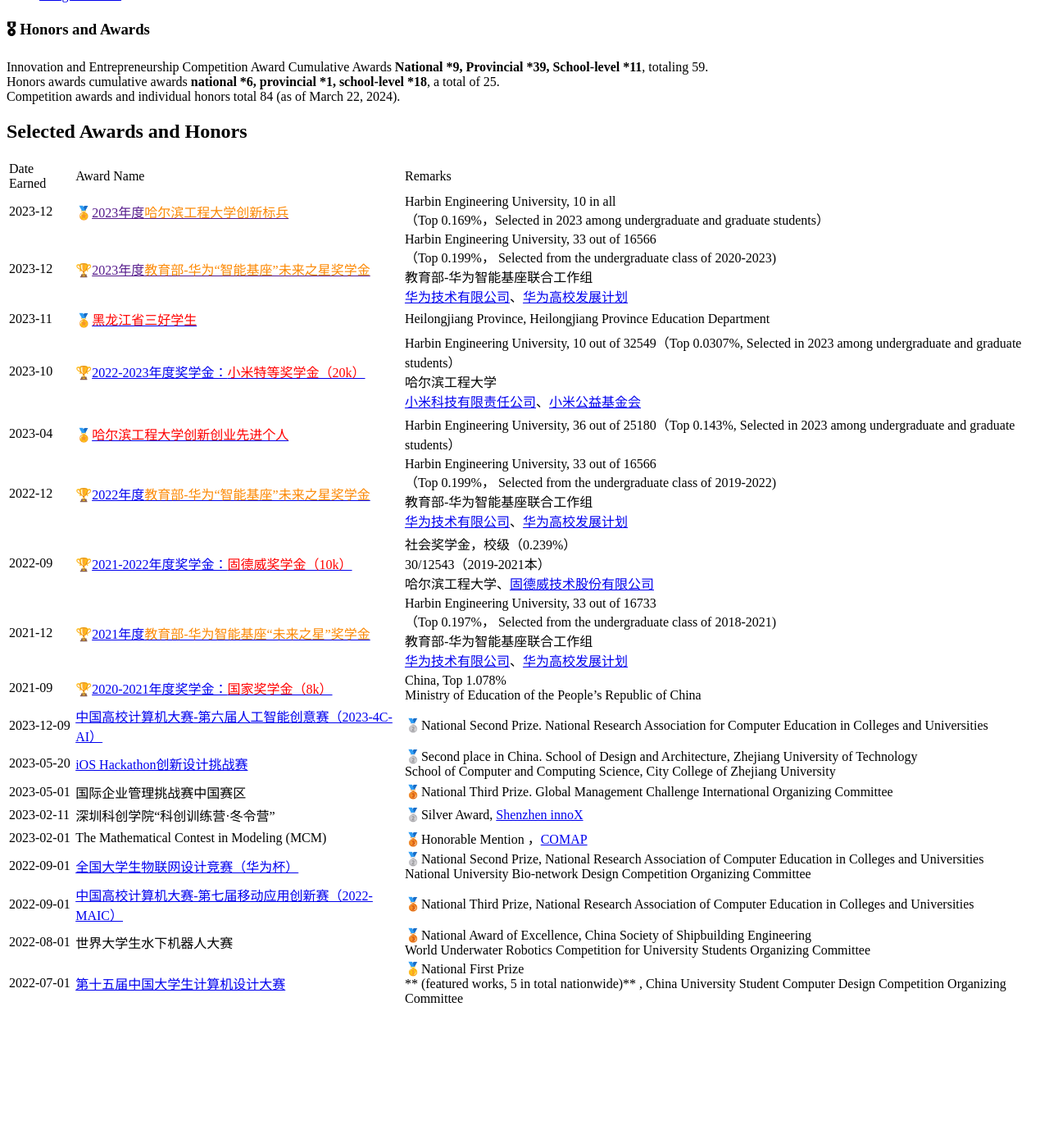
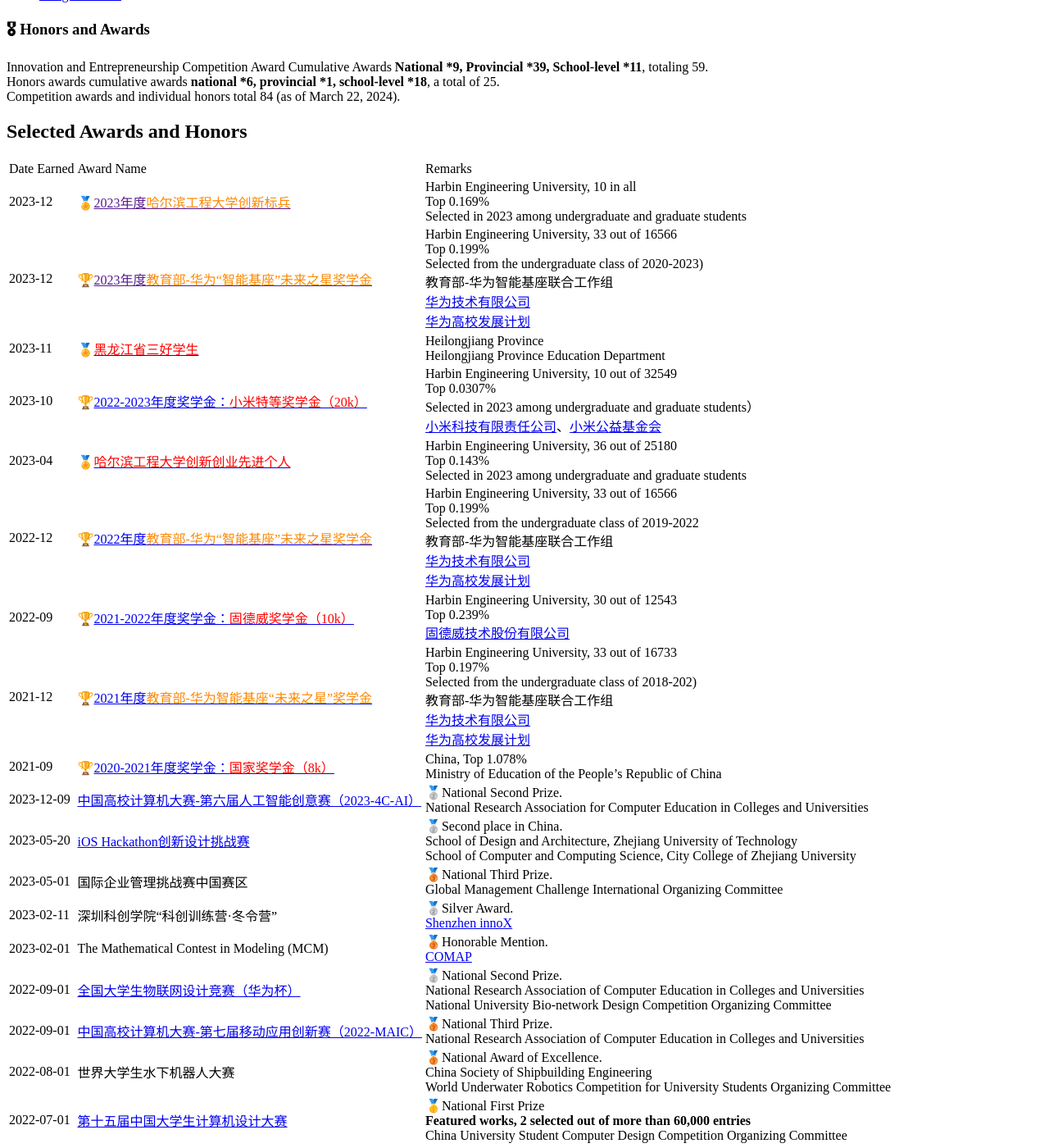
Before and after one commit to yisuanwang/yisuanwang.github.io, a Jekyll site: the page built from _pages/includes/honers.md, in a window 1280 px wide and 1400 px high, scrolled down 434 px. Shown: the whole window at 82% size. Built offline with Jekyll 4.4.1, drawn with Linux system fonts in a browser that asks for light colours; our own code applies the rules of GitHub Pages for plain Markdown files; before the commit the page ends 1672 px from its top, so only the background shows below that.

Commit message:
2024-0323-1

```diff
--- a/_pages/includes/honers.md
+++ b/_pages/includes/honers.md
@@ -7,24 +7,24 @@
 ## Selected Awards and Honors
 
 | Date Earned | Award Name | Remarks |
-| 2023-12| 🏅[2023年度<font color="#fc8803">哈尔滨工程大学创新标兵</font>]()| Harbin Engineering University, 10 in all <br>（Top 0.169%，Selected in 2023 among undergraduate and graduate students） |
-| 2023-12| 🏆️[2023年度<font color="#fc8803">教育部-华为“智能基座”未来之星奖学金</font>]() | Harbin Engineering University, 33 out of 16566 <br>（Top 0.199%， Selected from the undergraduate class of 2020-2023) <br> 教育部-华为智能基座联合工作组<br>[华为技术有限公司](https://huawei.com)、[华为高校发展计划](https://edu.hicomputing.huawei.com/) |
-| 2023-11| 🏅[<font color="#ff0000">黑龙江省三好学生</font>](http://cstc.hrbeu.edu.cn/2023/1108/c3688a318900/page.htm)| Heilongjiang Province, Heilongjiang Province Education Department |
-| 2023-10| 🏆[2022-2023年度奖学金：<font color="#ff0000">小米特等奖学金（20k）</font>](http://camel.hrbeu.edu.cn/2023/1011/c1233a316856/page.htm) | Harbin Engineering University, 10 out of 32549（Top 0.0307%, Selected in 2023 among undergraduate and graduate students）<br>哈尔滨工程大学<br>[小米科技有限责任公司](https://www.mi.com/)、[小米公益基金会](https://www.mi.com/foundation/index) |
-| 2023-04| 🏅[<font color="#ff0000">哈尔滨工程大学创新创业先进个人</font>](http://qihang.hrbeu.edu.cn/2023/0418/c960a306931/page.htm)| Harbin Engineering University, 36 out of 25180（Top 0.143%, Selected in 2023 among undergraduate and graduate students）|
-| 2022-12| 🏆️[2022年度<font color="#fc8803">教育部-华为“智能基座”未来之星奖学金</font>](https://edu.hicomputing.huawei.com/winnerlist) | Harbin Engineering University, 33 out of 16566 <br>（Top 0.199%， Selected from the undergraduate class of 2019-2022) <br> 教育部-华为智能基座联合工作组<br>[华为技术有限公司](https://huawei.com)、[华为高校发展计划](https://edu.hicomputing.huawei.com/) |
-| 2022-09| 🏆[2021-2022年度奖学金：<font color="#ff0000">固德威奖学金（10k）</font>](http://cstc.hrbeu.edu.cn/2022/0930/c3688a298058/page.htm)| 社会奖学金，校级（0.239%）<br>30/12543（2019-2021本）<br>哈尔滨工程大学、[固德威技术股份有限公司](https://www.goodwe.com/about-goodwe/company-profile)|
-| 2021-12| 🏆[2021年度<font color="#fc8803">教育部-华为智能基座“未来之星”奖学金</font>](https://edu.hicomputing.huawei.com/winnerlist) | Harbin Engineering University, 33 out of 16733 <br>（Top 0.197%， Selected from the undergraduate class of 2018-2021) <br>教育部-华为智能基座联合工作组<br>[华为技术有限公司](https://huawei.com)、[华为高校发展计划](https://edu.hicomputing.huawei.com/) |
+| 2023-12| 🏅[2023年度<font color="#fc8803">哈尔滨工程大学创新标兵</font>]()| Harbin Engineering University, 10 in all <br> Top 0.169%<br> Selected in 2023 among undergraduate and graduate students |
+| 2023-12| 🏆️[2023年度<font color="#fc8803">教育部-华为“智能基座”未来之星奖学金</font>]() | Harbin Engineering University, 33 out of 16566 <br> Top 0.199%<br> Selected from the undergraduate class of 2020-2023) <br> 教育部-华为智能基座联合工作组<br>[华为技术有限公司](https://huawei.com)<br> [华为高校发展计划](https://edu.hicomputing.huawei.com/) |
+| 2023-11| 🏅[<font color="#ff0000">黑龙江省三好学生</font>](http://cstc.hrbeu.edu.cn/2023/1108/c3688a318900/page.htm)| Heilongjiang Province<br> Heilongjiang Province Education Department |
+| 2023-10| 🏆[2022-2023年度奖学金：<font color="#ff0000">小米特等奖学金（20k）</font>](http://camel.hrbeu.edu.cn/2023/1011/c1233a316856/page.htm) | Harbin Engineering University, 10 out of 32549<br> Top 0.0307%<br>  Selected in 2023 among undergraduate and graduate students）<br>[小米科技有限责任公司](https://www.mi.com/)、[小米公益基金会](https://www.mi.com/foundation/index) |
+| 2023-04| 🏅[<font color="#ff0000">哈尔滨工程大学创新创业先进个人</font>](http://qihang.hrbeu.edu.cn/2023/0418/c960a306931/page.htm)| Harbin Engineering University, 36 out of 25180<br> Top 0.143%<br>  Selected in 2023 among undergraduate and graduate students|
+| 2022-12| 🏆️[2022年度<font color="#fc8803">教育部-华为“智能基座”未来之星奖学金</font>](https://edu.hicomputing.huawei.com/winnerlist) | Harbin Engineering University, 33 out of 16566 <br>Top 0.199%<br>  Selected from the undergraduate class of 2019-2022 <br> 教育部-华为智能基座联合工作组<br>[华为技术有限公司](https://huawei.com)<br> [华为高校发展计划](https://edu.hicomputing.huawei.com/) |
+| 2022-09| 🏆[2021-2022年度奖学金：<font color="#ff0000">固德威奖学金（10k）</font>](http://cstc.hrbeu.edu.cn/2022/0930/c3688a298058/page.htm)| Harbin Engineering University, 30 out of 12543 <br>Top 0.239% <br>[固德威技术股份有限公司](https://www.goodwe.com/about-goodwe/company-profile)|
+| 2021-12| 🏆[2021年度<font color="#fc8803">教育部-华为智能基座“未来之星”奖学金</font>](https://edu.hicomputing.huawei.com/winnerlist) | Harbin Engineering University, 33 out of 16733 <br>Top 0.197%<br>Selected from the undergraduate class of 2018-202) <br>教育部-华为智能基座联合工作组<br>[华为技术有限公司](https://huawei.com)<br> [华为高校发展计划](https://edu.hicomputing.huawei.com/) |
 | 2021-09| 🏆[2020-2021年度奖学金：<font color="#ff0000">国家奖学金（8k）</font>](http://www.moe.gov.cn/jyb_xxgk/s5743/s5744/A05/202112/t20211216_587869.html) | China, Top 1.078% <br> Ministry of Education of the People's Republic of China |
-| 2023-12-09 | [中国高校计算机大赛-第六届人工智能创意赛（2023-4C-AI）](https://mp.weixin.qq.com/s/cMY3YsJgaUn4Ew4HvcQXeg) | 🥈National Second Prize. National Research Association for Computer Education in Colleges and Universities|
-| 2023-05-20 | [iOS Hackathon创新设计挑战赛](https://mp.weixin.qq.com/s/eFNMVKPZDiNbcwyC42HW3w) | 🥈Second place in China. School of Design and Architecture, Zhejiang University of Technology<br>School of Computer and Computing Science, City College of Zhejiang University |
-| 2023-05-01 | 国际企业管理挑战赛中国赛区| 🥉National Third Prize. Global Management Challenge International Organizing Committee |
-| 2023-02-11 | 深圳科创学院“科创训练营·冬令营” | 🥈Silver Award, [Shenzhen innoX](https://www.innoxsz.com/)|
-| 2023-02-01 | The Mathematical Contest in Modeling (MCM) | 🥉Honorable Mention ，[COMAP](https://www.comap.com/contests/mcm-icm)|
-| 2022-09-01 | [全国大学生物联网设计竞赛（华为杯）](http://iot.sjtu.edu.cn/show.aspx?info_lb=34&info_id=2916&flag=2)| 🥈National Second Prize, National Research Association of Computer Education in Colleges and Universities<br>National University Bio-network Design Competition Organizing Committee |
-| 2022-09-01 | [中国高校计算机大赛-第七届移动应用创新赛（2022-MAIC）](https://mp.weixin.qq.com/s/SLTUPYVuVnZEPulpZu5ZPw)| 🥉National Third Prize, National Research Association of Computer Education in Colleges and Universities |
-| 2022-08-01 | 世界大学生水下机器人大赛| 🥉National Award of Excellence, China Society of Shipbuilding Engineering<br>World Underwater Robotics Competition for University Students Organizing Committee |
-| 2022-07-01 | [第十五届中国大学生计算机设计大赛](https://2022.jsjds.com.cn/Backend/Common/file/download?name=d6qHRHfkPz81TnnGu8UfzFuRCH7DeDrc.pdf)| 🥇National First Prize<br>** (featured works, 5 in total nationwide)** , China University Student Computer Design Competition Organizing Committee |
+| 2023-12-09 | [中国高校计算机大赛-第六届人工智能创意赛（2023-4C-AI）](https://mp.weixin.qq.com/s/cMY3YsJgaUn4Ew4HvcQXeg) | 🥈National Second Prize.<br> National Research Association for Computer Education in Colleges and Universities|
+| 2023-05-20 | [iOS Hackathon创新设计挑战赛](https://mp.weixin.qq.com/s/eFNMVKPZDiNbcwyC42HW3w) | 🥈Second place in China.<br> School of Design and Architecture, Zhejiang University of Technology<br>School of Computer and Computing Science, City College of Zhejiang University |
+| 2023-05-01 | 国际企业管理挑战赛中国赛区| 🥉National Third Prize. <br>Global Management Challenge International Organizing Committee |
+| 2023-02-11 | 深圳科创学院“科创训练营·冬令营” | 🥈Silver Award.<br>[Shenzhen innoX](https://www.innoxsz.com/)|
+| 2023-02-01 | The Mathematical Contest in Modeling (MCM) | 🥉Honorable Mention. <br>[COMAP](https://www.comap.com/contests/mcm-icm)|
+| 2022-09-01 | [全国大学生物联网设计竞赛（华为杯）](http://iot.sjtu.edu.cn/show.aspx?info_lb=34&info_id=2916&flag=2)| 🥈National Second Prize.<br> National Research Association of Computer Education in Colleges and Universities<br>National University Bio-network Design Competition Organizing Committee |
+| 2022-09-01 | [中国高校计算机大赛-第七届移动应用创新赛（2022-MAIC）](https://mp.weixin.qq.com/s/SLTUPYVuVnZEPulpZu5ZPw)| 🥉National Third Prize.<br> National Research Association of Computer Education in Colleges and Universities |
+| 2022-08-01 | 世界大学生水下机器人大赛| 🥉National Award of Excellence.<br> China Society of Shipbuilding Engineering<br>World Underwater Robotics Competition for University Students Organizing Committee |
+| 2022-07-01 | [第十五届中国大学生计算机设计大赛](https://2022.jsjds.com.cn/Backend/Common/file/download?name=d6qHRHfkPz81TnnGu8UfzFuRCH7DeDrc.pdf)| 🥇National First Prize<br>**Featured works, 2 selected out of more than 60,000 entries**<br> China University Student Computer Design Competition Organizing Committee |
 
 
 <!-- ## Honors & Scholarships
```
